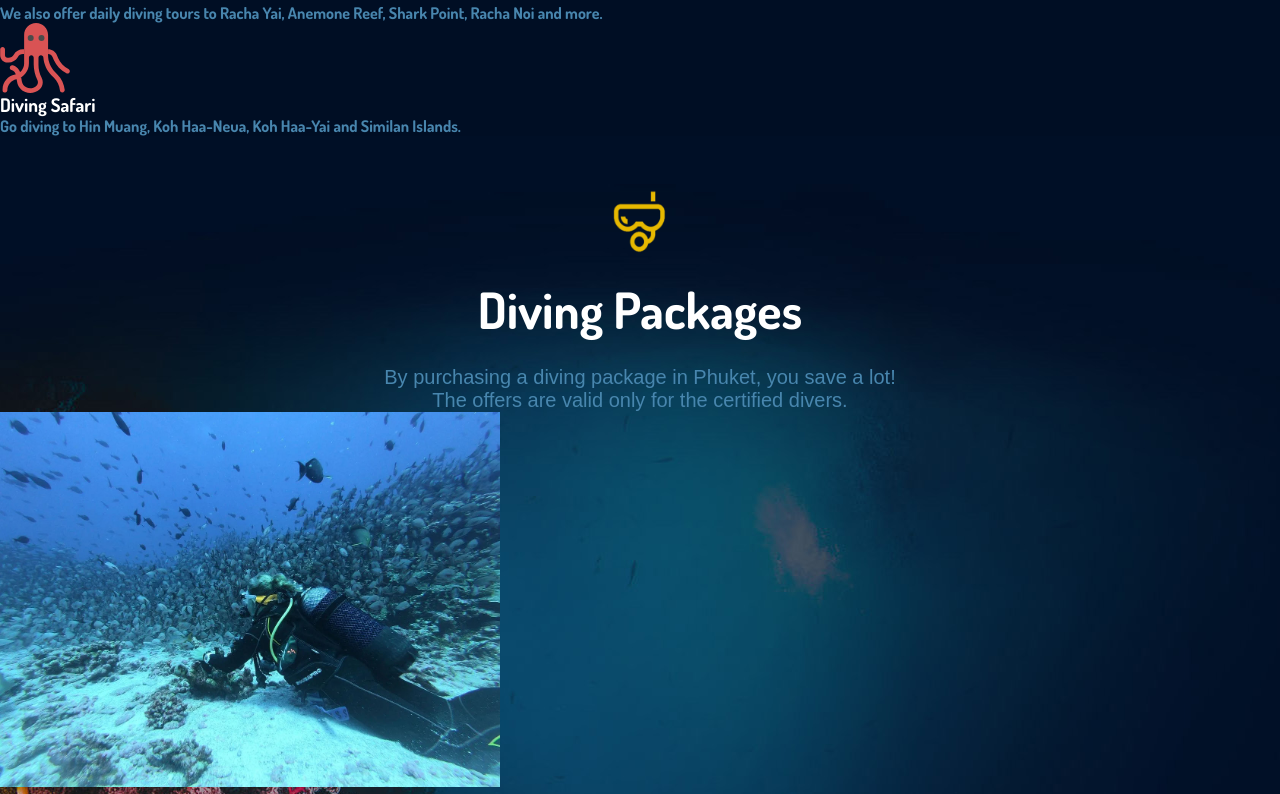
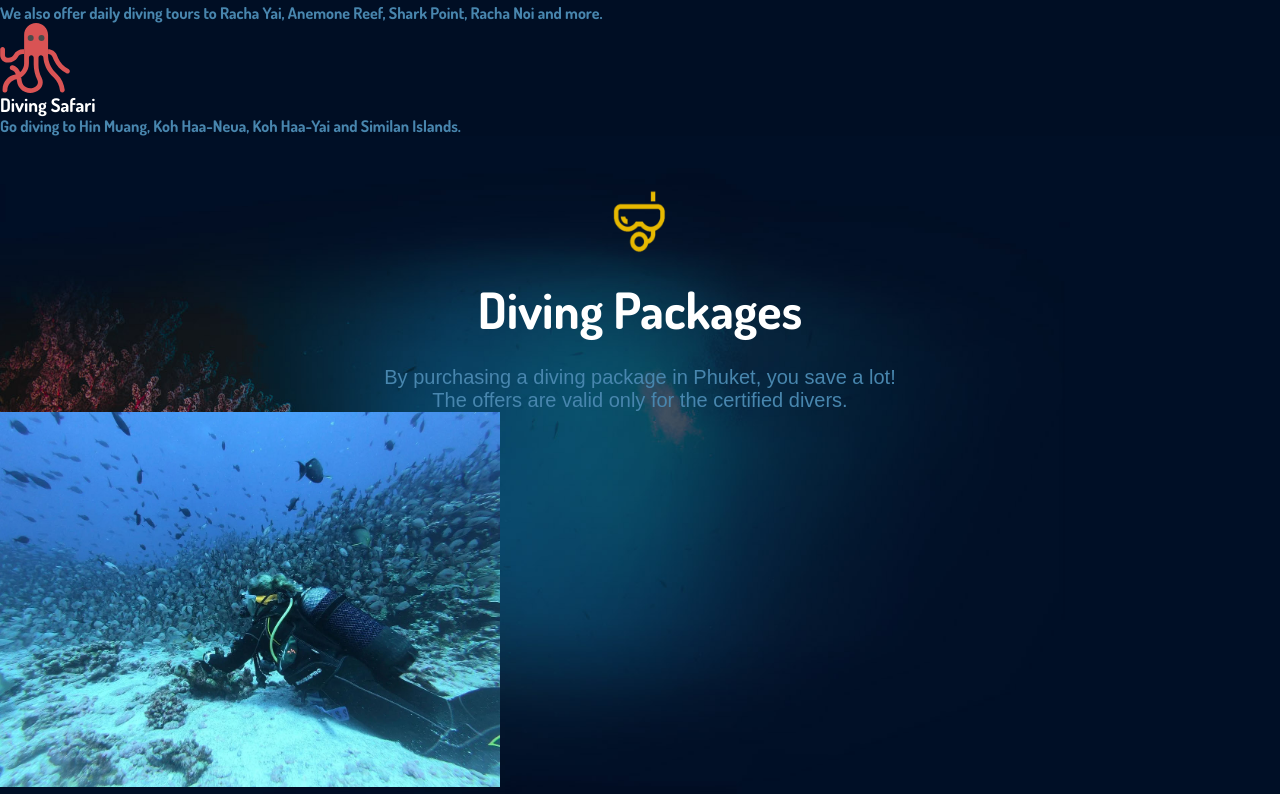
Before and after one commit to koldovsky/1005-team-04, a plain HTML site: page index.html in a window 1280 px wide. Shown: the part 2757-3551 px from the top of the page. Drawn offline with Linux system fonts and the light colour scheme; a web font is replaced by a local one.

Commit message:
update css

```diff
--- a/css/packages.css
+++ b/css/packages.css
@@ -1,6 +1,7 @@
 .packages {
-    background-image: url(../images/packages-background.jpg);
-    background-size:auto;
+    background-image: url(../images/background-packages.jpg);
+    background-size: contain;
+    background-repeat: no-repeat;
     padding-top: 50px;
     padding-bottom: 50px;
 }
```
